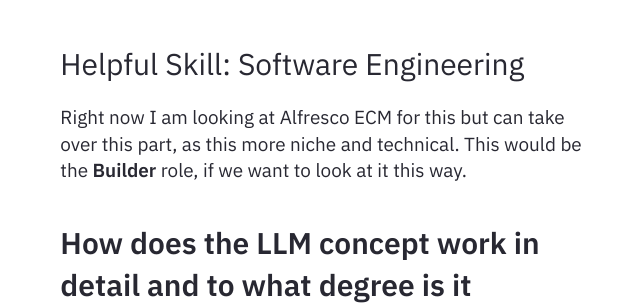
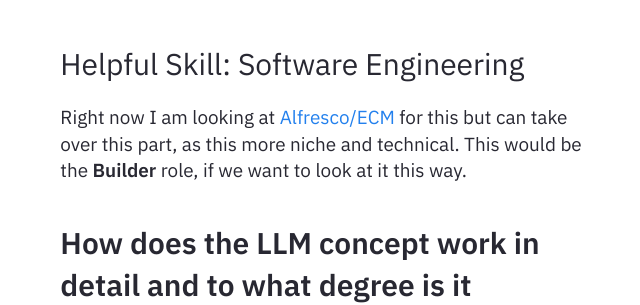
Before and after one commit to heseltime/heseltime.github.io, a Jekyll site: the page built from _notes/Public/LIFT_C and OIS Community Call for Fellows!.md, in a window 1280 px wide and 900 px high, scrolled down 2776 px. Shown: the part 155-460 px from the top of the window, without its empty margins (318-958 px from the left). Built offline with Jekyll 4.4.1, drawn with Linux system fonts in a browser that asks for light colours.

Commit message:
Add home link for ECM

```diff
--- a/_notes/Public/LIFT_C and OIS Community Call for Fellows!.md
+++ b/_notes/Public/LIFT_C and OIS Community Call for Fellows!.md
@@ -37,7 +37,7 @@ And what does fleshing out mean, firstly? I'd say developing concepts and protot
 
 ### Helpful Skill: Software Engineering
 
-Right now I am looking at Alfresco ECM for this but can take over this part, as this more niche and technical. This would be the **Builder** role, if we want to look at it this way.
+Right now I am looking at [Alfresco/ECM](/) for this but can take over this part, as this more niche and technical. This would be the **Builder** role, if we want to look at it this way.
 
 ## How does the LLM concept work in detail and to what degree is it feasible?
 
```
